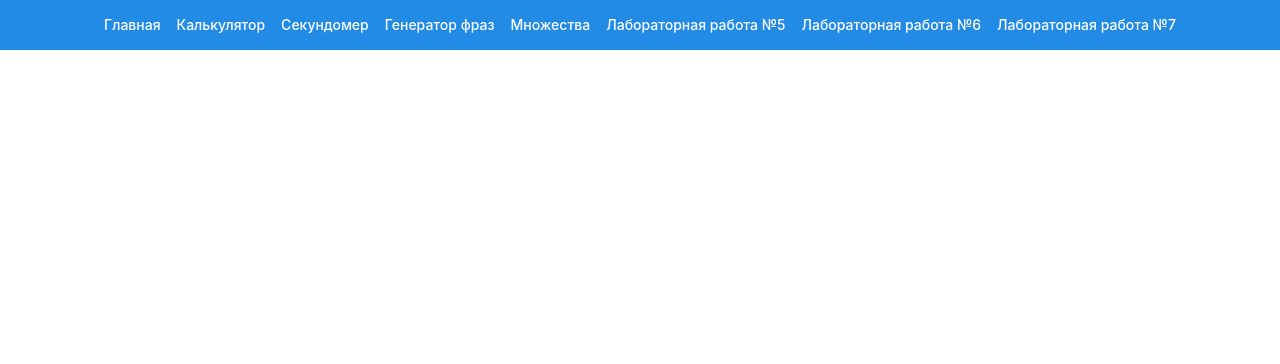
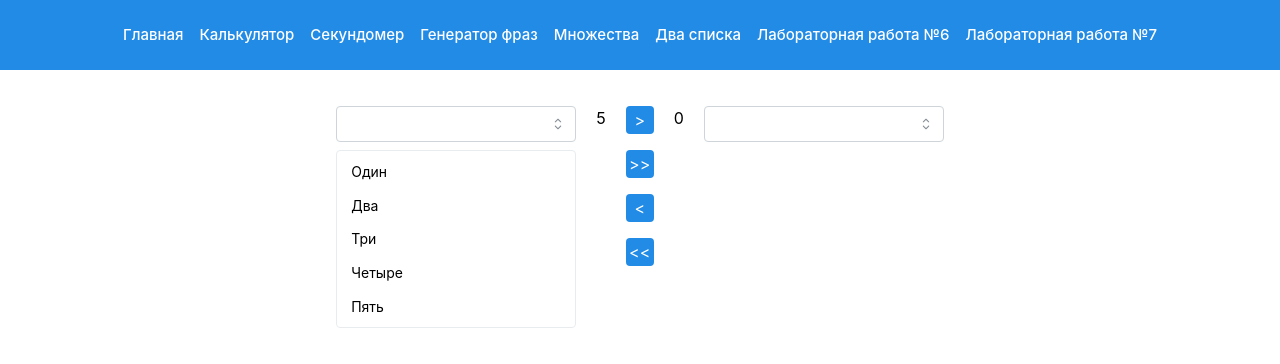
Before and after one commit to DzNk/LaboratoriesTech, a React (Vite) app: page /lab5 in a window 1280 px wide. Shown: the top 364 px of the page. Built offline with nearby package versions, Linux system fonts and the light colour scheme.

Commit message:
Lab 5 done

```diff
--- a/src/components/Navbar/styles/Navbar.module.scss
+++ b/src/components/Navbar/styles/Navbar.module.scss
@@ -4,7 +4,7 @@
 }
 
 .link {
-  font-size: 14px;
+  font-size: 15px;
   font-weight: 500;
   color: var(--mantine-color-white);
   text-decoration: none;
--- a/src/components/Navbar/ui/Navbar.tsx
+++ b/src/components/Navbar/ui/Navbar.tsx
@@ -9,7 +9,7 @@ export function Navbar() {
         {title: "Секундомер", href: "/lab2"},
         {title: "Генератор фраз", href: "/lab3"},
         {title: "Множества", href: "/lab4"},
-        {title: "Лабораторная работа №5", href: "/lab5"},
+        {title: "Два списка", href: "/lab5"},
         {title: "Лабораторная работа №6", href: "/lab6"},
         {title: "Лабораторная работа №7", href: "/lab7"},
     ];
--- a/src/pages/RootPage/ui/RootPage.tsx
+++ b/src/pages/RootPage/ui/RootPage.tsx
@@ -6,12 +6,13 @@ import {CalculatorPage} from "pages/CalculatorPage";
 import {StopWatchPage} from "pages/StopWatch";
 import {WordMakerPage} from "pages/WordMakerPage";
 import {SetsPage} from "pages/SetsPage";
+import {TwoListsPage} from "pages/TwoLists";
 
 export function RootPage() {
     return (
         <>
             <BrowserRouter>
-                <AppShell header={{height: 50}} withBorder={false}>
+                <AppShell header={{height: 70}} withBorder={false}>
                     <Navbar/>
                     <AppShell.Main>
                         <Routes>
@@ -20,6 +21,7 @@ export function RootPage() {
                             <Route path="/lab2" element={<StopWatchPage/>}/>
                             <Route path="/lab3" element={<WordMakerPage/>}/>
                             <Route path="/lab4" element={<SetsPage/>}/>
+                            <Route path="/lab5" element={<TwoListsPage/>}/>
                         </Routes>
                     </AppShell.Main>
                 </AppShell>
--- /dev/null
+++ b/src/pages/TwoLists/index.tsx
@@ -0,0 +1 @@
+export {TwoListsPage} from "pages/TwoLists/ui/TwoListsPage";
--- /dev/null
+++ b/src/pages/TwoLists/ui/TwoListsPage.tsx
@@ -0,0 +1,64 @@
+import {ActionIcon, Center, Flex, MultiSelect, Space, Stack, Text} from "@mantine/core";
+import {useState} from "react";
+
+export function TwoListsPage() {
+    const [firstList, setFirstList] = useState<string[]>(["Один", "Два", "Три", "Четыре", "Пять"]);
+    const [secondList, setSecondList] = useState<string[]>([]);
+    const [firstValuesSelected, setFirstValuesSelected] = useState<string[]>([]);
+    const [secondValuesSelected, setSecondValuesSelected] = useState<string[]>([]);
+
+    const handleMoveToSecond = () => {
+        const newSecondList = secondList.concat(firstValuesSelected);
+        const newFirstList = firstList.filter(item => !firstValuesSelected.includes(item));
+        setSecondList(newSecondList);
+        setFirstList(newFirstList);
+        setFirstValuesSelected([]);
+    };
+
+    const handleMoveToFirst = () => {
+        const newFirstList = firstList.concat(secondValuesSelected);
+        const newSecondList = secondList.filter(item => !secondValuesSelected.includes(item));
+        setFirstList(newFirstList);
+        setSecondList(newSecondList);
+        setSecondValuesSelected([]);
+    };
+
+    const handleMoveAllToSecond = () => {
+        const newSecondList = secondList.concat(firstList);
+        setSecondList(newSecondList);
+        setFirstList([]);
+        setFirstValuesSelected([]);
+    };
+
+
+    const handleMoveAllToFirst = () => {
+        const newFirstList = firstList.concat(secondList);
+        setFirstList(newFirstList);
+        setSecondList([]);
+        setSecondValuesSelected([]);
+    };
+
+    return (
+        <Center>
+            <Stack>
+                <Space h={"lg"}/>
+                <Flex gap={"lg"}>
+                    <MultiSelect w={'15em'} data={firstList} value={firstValuesSelected}
+                                 onChange={setFirstValuesSelected} dropdownOpened></MultiSelect>
+                    <Text>{firstList.length}</Text>
+                    <Stack>
+                        <ActionIcon onClick={handleMoveToSecond}>{">"}</ActionIcon>
+                        <ActionIcon onClick={handleMoveAllToSecond}>{">>"}</ActionIcon>
+                        <ActionIcon onClick={handleMoveToFirst}>{"<"}</ActionIcon>
+                        <ActionIcon onClick={handleMoveAllToFirst}>{"<<"}</ActionIcon>
+                    </Stack>
+                    <Text>{secondList.length}</Text>
+                    <MultiSelect w={'15em'} data={secondList} value={secondValuesSelected}
+                                 onChange={setSecondValuesSelected} dropdownOpened></MultiSelect>
+                </Flex>
+
+
+            </Stack>
+        </Center>
+    );
+}
```
